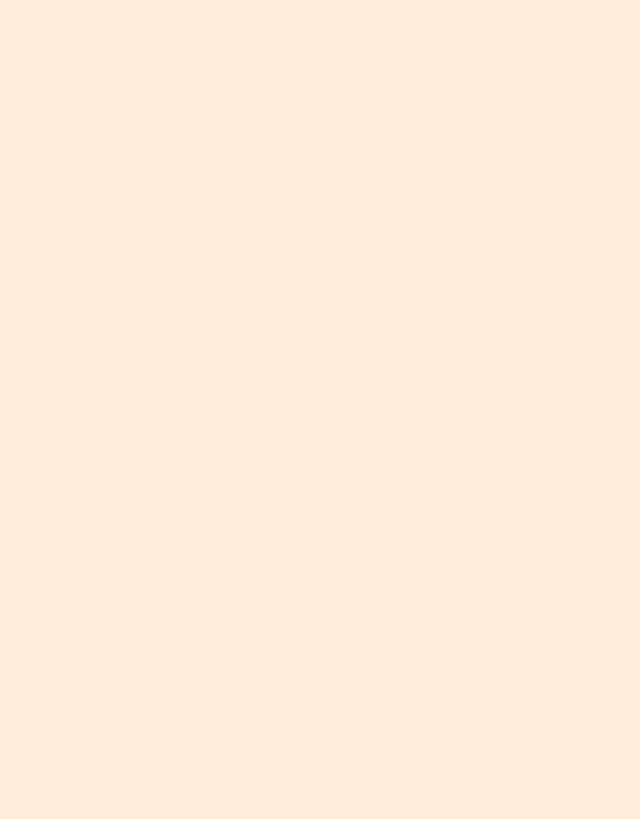
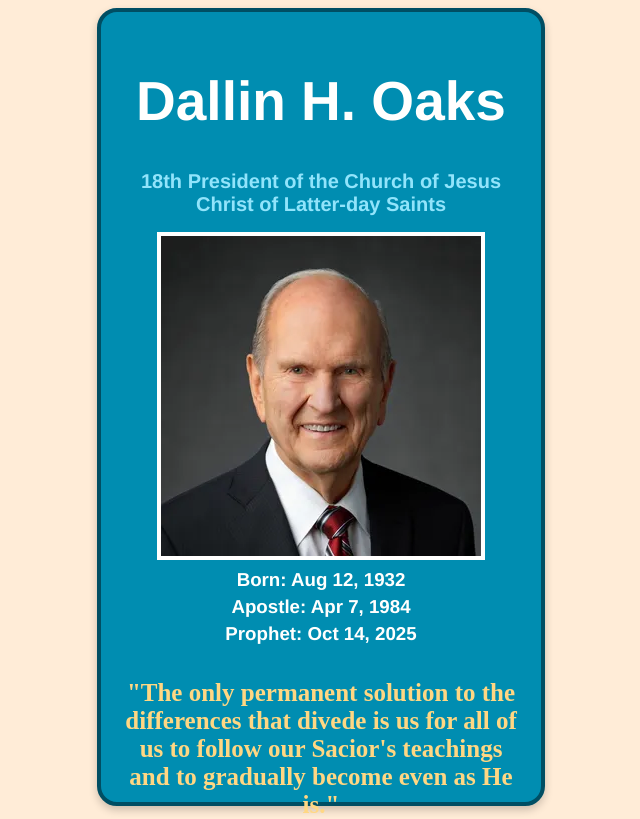
Before and after one commit to emily-crabb-code/wdd130, a plain HTML site: page prophet_cards/nelson.html in a window 1280 px wide. Shown: the whole page, without its empty margins (319-959 px from the left). Drawn offline with Linux system fonts and the light colour scheme.

Commit message:
new file:   ice/index.html 	modified:   prophet_cards/nelson.html

```diff
--- a/prophet_cards/nelson.html
+++ b/prophet_cards/nelson.html
@@ -3,15 +3,74 @@
 <head>
     <meta charset="UTF-8">
     <meta name="viewport" content="width=device-width, initial-scale=1.0">
-    <title>Russell M. Nelson</title>
+    <title>Dallin H. Oaks</title>
     <style>
         /* Insert styles here, this is called an internal stylesheet  */
         body {
             background: #FFECD7;
+            align-items: center;
+            display: flex;
+            justify-content: center;
         }
+
+        .content {
+            background-color: #008DB1;
+            border: 4px solid #004E63;
+            width: 400px;
+            height: 750px;
+            border-radius: 20px;
+            box-shadow: 0 4px 8px rgba(0, 0, 0, 0.2);
+            padding: 20px;
+            text-align: center;
+        }
+
+        h1 {
+            color: #FFFFFE;
+            font-family: Helvetica;
+            font-size: 55px;
+        }
+
+        h2 {
+            color: #91E4FB;
+            font-family: helvetica;
+            font-size: 20px;
+        }
+
+        h3 {
+            color: #FFFFFE;
+            font-family: helvetica;
+            margin: 5px 0;
+        }
+
+        h4 {
+            color: #FFD783;
+            font-family: Brush Script MT, Nanum Brush Script;
+            font-size: 25px;
+        }
+
+        img {
+            border: 4px solid #FFFFFE;
+
+        }
+
+        a {
+            text-decoration: none;
+        }
+
+
     </style>
 </head>
 <body>
-
+    <div class="content">
+        <h1>Dallin H. Oaks</h1>
+        <a id= "link" href="https://churchofjesuschrist.org">
+            <h2>18th President of the Church of Jesus Christ of Latter-day Saints</h2>
+        </a>
+        <img src="images/russell_nelson.png" alt="Dallin H. Oaks">
+        <h3>Born: Aug 12, 1932</h3>
+        <h3>Apostle: Apr 7, 1984</h3>
+        <h3>Prophet: Oct 14, 2025</h3>
+        <h4>"The only permanent solution to the differences that divede is us for all of us to follow our Sacior's teachings and to gradually become even as He is."</h4>
+    </div>
 </body>
 </html>
```
Also changed, not shown: ice/index.html (added, +22 -0 lines).
